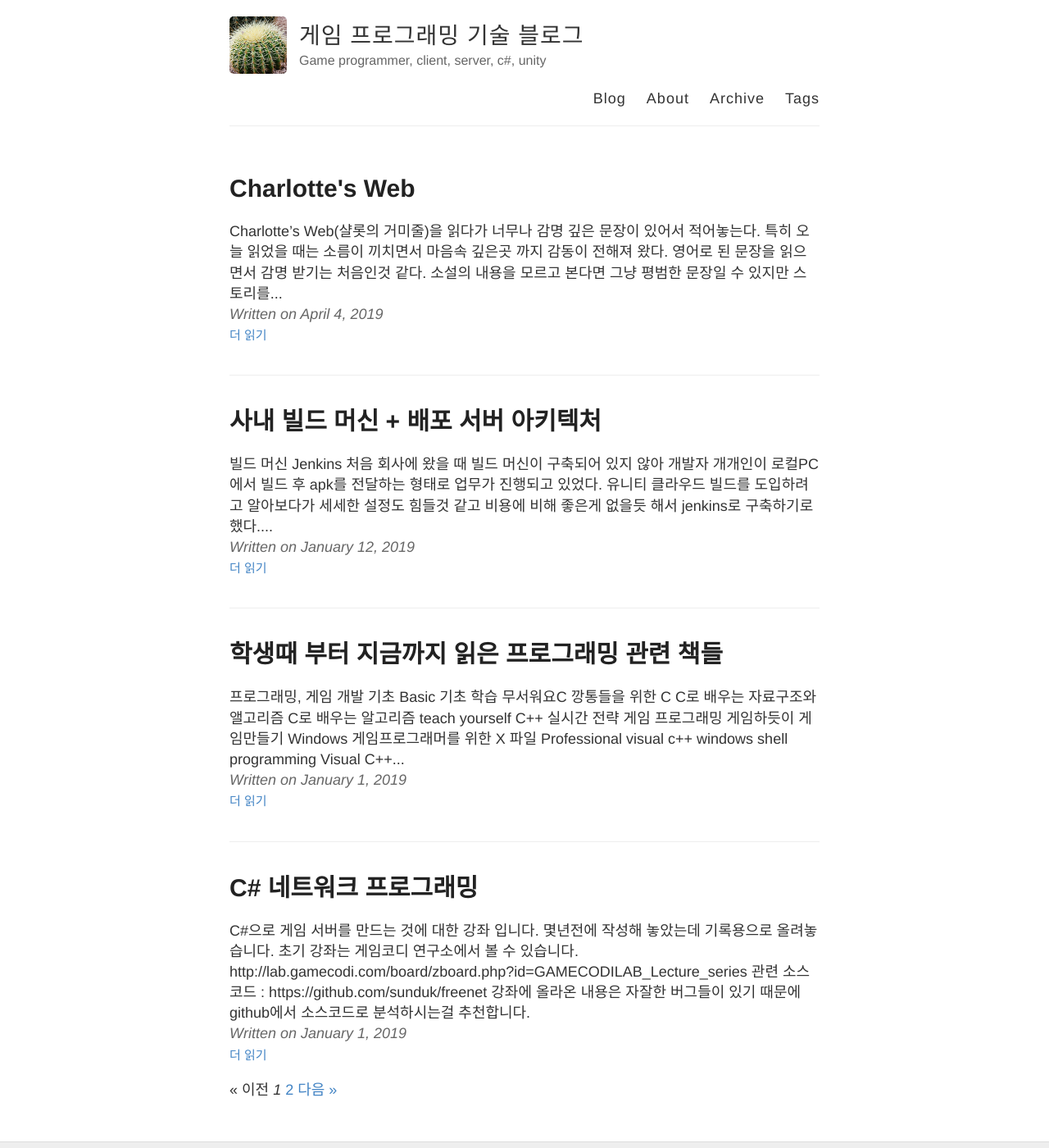
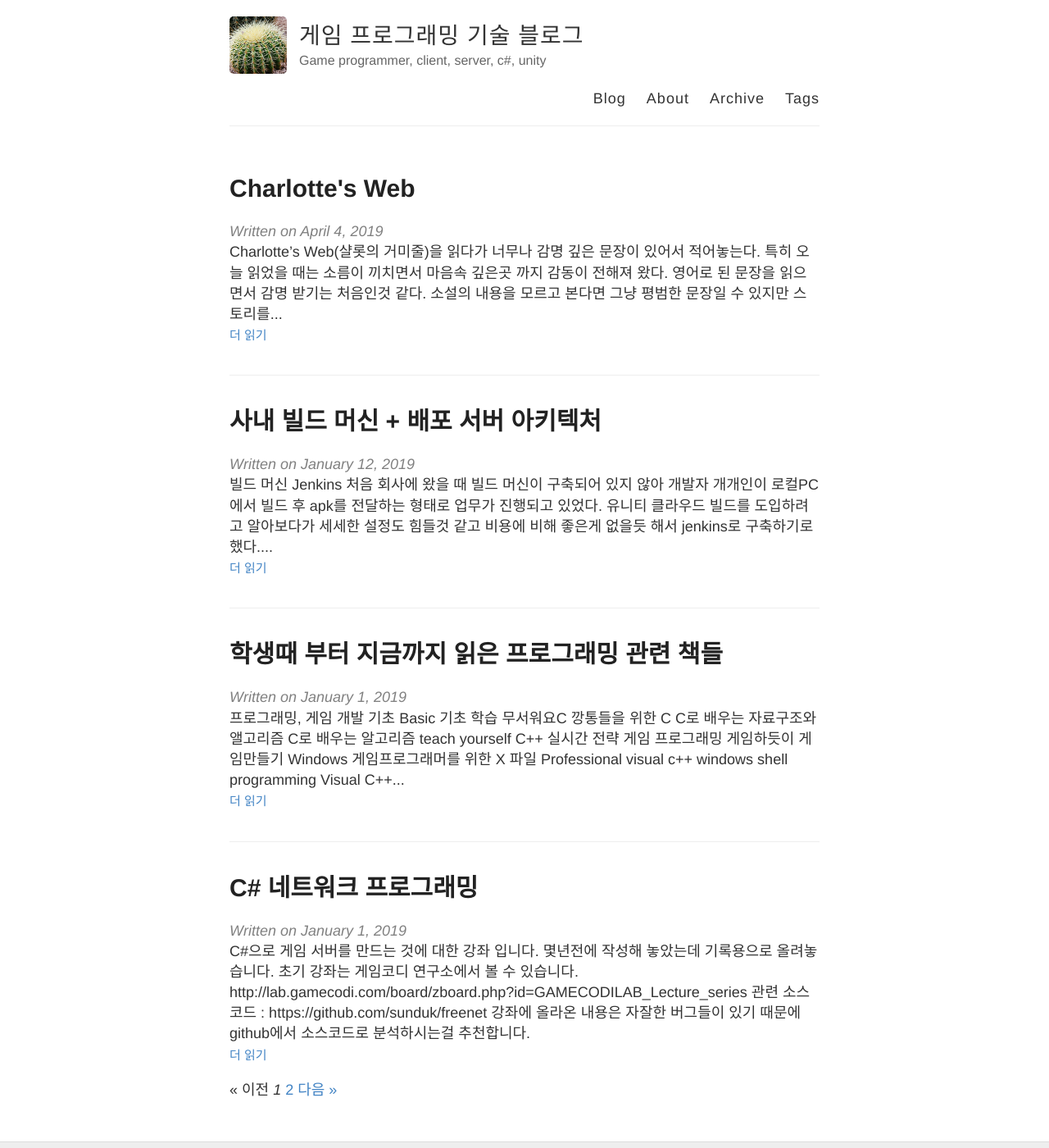
Before and after one commit to sunduk/sunduk.github.io, a Jekyll site: the page built from index.html, in a window 1280 px wide and 1400 px high. Shown: the whole window at 82% size. Built offline with Jekyll 4.4.1, drawn with Linux system fonts in a browser that asks for light colours; the list of posts is cut into pages by our own code.

Commit message:
Update index.html

```diff
--- a/index.html
+++ b/index.html
@@ -8,12 +8,12 @@ layout: default
 
       <h1><a href="{{ site.baseurl }}{{ post.url }}">{{ post.title }}</a></h1>
 
+      <div class="date">
+        <font color="gray">Written on {{ post.date | date: "%B %e, %Y" }}</font>
+      </div>
+
       <div class="entry">
         {{ post.content | strip_html | truncatewords:40}}
-      </div>
-
-      <div class="date">
-        Written on {{ post.date | date: "%B %e, %Y" }}
       </div>
 
       <a href="{{ site.baseurl }}{{ post.url }}" class="read-more">더 읽기</a>
```
